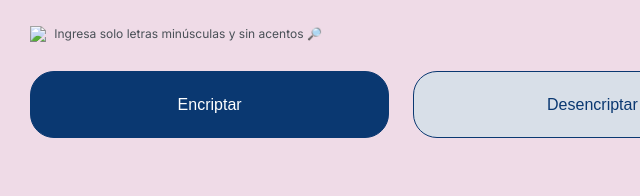
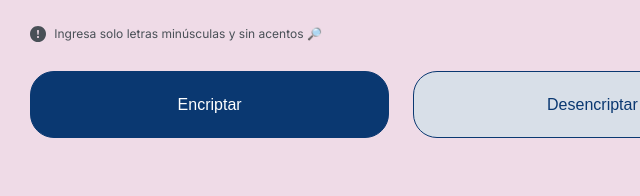
Before and after one commit to undostresdoce/Encriptador, a plain HTML site: page index.html in a window 1280 px wide. Shown: the part 598-794 px from the top of the page, 31-671 px from the left. Drawn offline with Linux system fonts and the light colour scheme; the site is published under a folder, as on GitHub Pages, so addresses that start at the root find nothing.

Commit message:
Se modifica img

```diff
--- a/index.html
+++ b/index.html
@@ -35,7 +35,7 @@
             <textarea name="text_in_area" id="texto" placeholder="Ingresa el texto aqui 😉" required></textarea>
             <div class="text_in_info">
               <div class="info">
-                <img src="/assets/img/exclamacion.svg" alt="exclamacion" />
+                <img src="assets/img/exclamacion.svg" alt="exclamacion" />
                 <p id="warning">Ingresa solo letras minúsculas y sin acentos 🔎</p>
               </div>
               <div class="text_in_btns">
```
